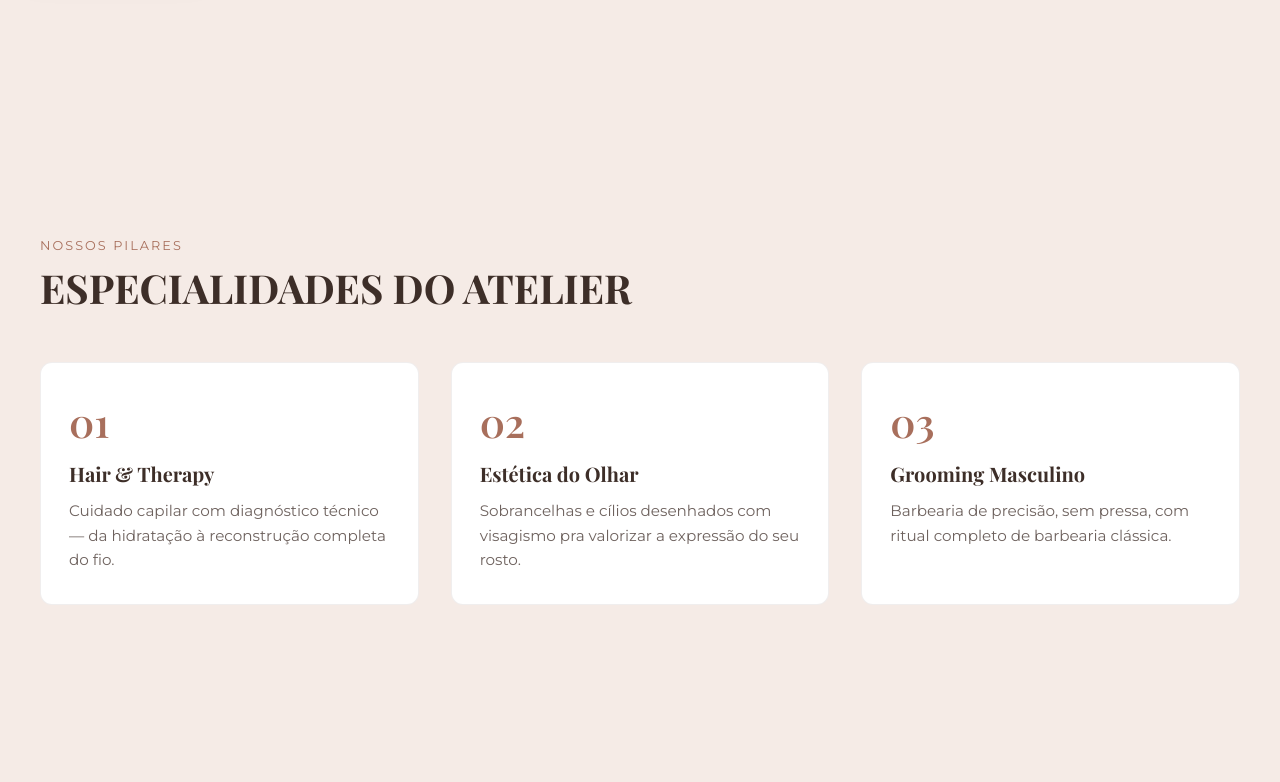
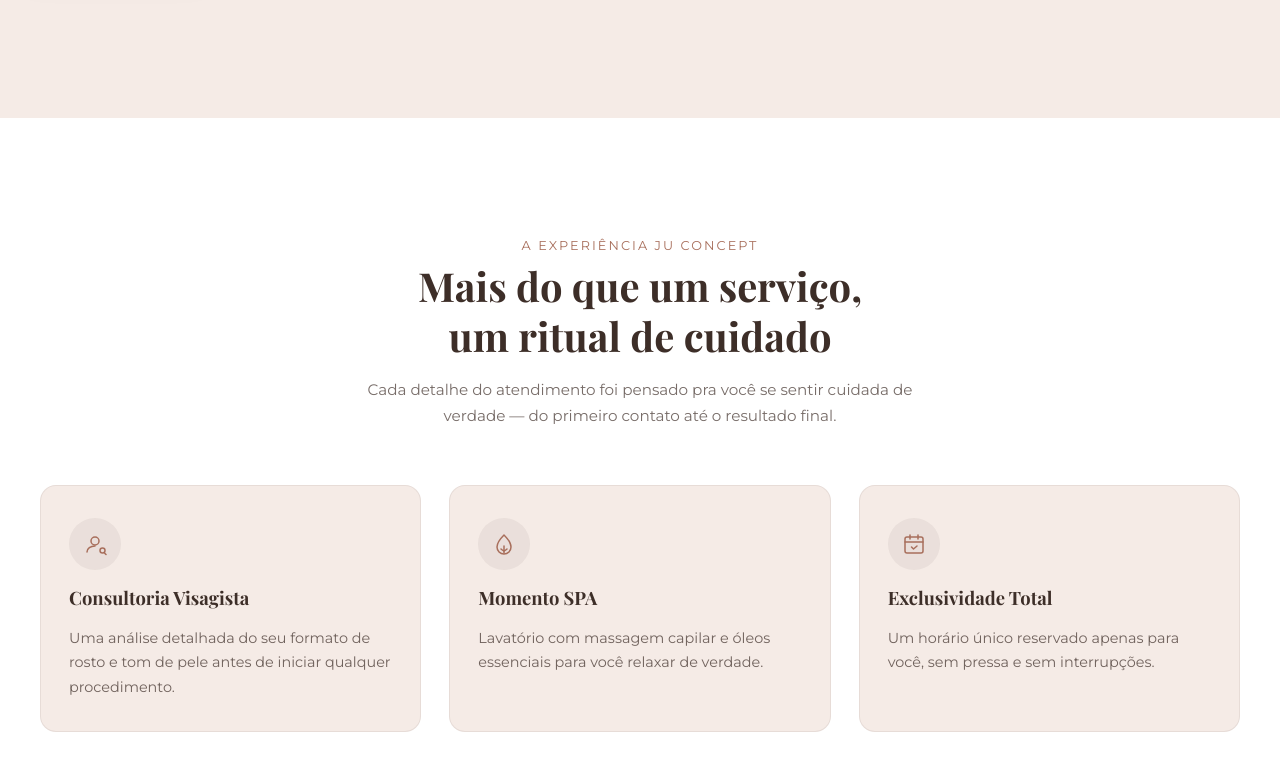
Before and after one commit to adlercarvalho89-cyber/Ju-Concept-Atelier-de-Beleza, a React (Vite) app: page / in a window 1280 px wide. Shown: the part 1558-2340 px from the top of the page. Built offline with nearby package versions, Linux system fonts and the light colour scheme.

Commit message:
feat(experiencia): cria secao de ritual de atendimento com cards animados

```diff
--- a/src/App.jsx
+++ b/src/App.jsx
@@ -1,27 +1,7 @@
-/**
- * src/App.jsx
- * --------------------------------------------------------------
- * Montador da página pública. A ordem aqui É o funil de conversão:
- *
- * 1. Navbar         — fixa, sempre visível
- * 2. Hero           — impacto visual e desejo imediato
- * 3. QuemCuida      — quem é a profissional (Know + Trust antes do preço)
- * 4. Experiencia    — o ritual de atendimento (justifica o preço premium)
- * 5. Pilares        — categorias de serviço com galeria de fotos
- * 6. Depoimentos    — prova social de clientes reais
- * 7. MenuServicos   — tabela de preços + botão de adicionar ao carrinho
- * 8. FAQ            — quebra as últimas objeções antes do clique final
- * 9. Checkout       — resumo do combo + link WhatsApp
- * 10. Footer        — horários, endereço e mapa
- *
- * Transformacoes.jsx existe mas foi removida a pedido da Juliana.
- * O arquivo foi mantido no repositório — caso ela mude de ideia,
- * é só descomentar a linha abaixo.
- */
-
 import Navbar from './components/layout/Navbar';
 import Hero from './components/sections/Hero';
 import QuemCuida from './components/sections/QuemCuida';
+import Experiencia from './components/sections/Experiencia';
 // import Transformacoes from './components/sections/Transformacoes'; // removida por ora
 import Pilares from './components/sections/Pilares';
 import MenuServicos from './components/sections/MenuServicos';
@@ -34,6 +14,7 @@ function App() {
       <Navbar />
       <Hero />
       <QuemCuida />
+      <Experiencia />
       <Pilares />
       <MenuServicos />
       <CheckoutWhatsapp />
--- /dev/null
+++ b/src/components/sections/Experiencia.css
@@ -0,0 +1,62 @@
+.experiencia {
+  padding: 80px 20px;
+  background: var(--color-white);
+}
+
+.experiencia__inner {
+  max-width: var(--max-width);
+  margin: 0 auto;
+}
+
+
+.experiencia__header {
+  text-align: center;
+  max-width: 560px;
+  margin: 0 auto 56px;
+}
+
+.experiencia__eyebrow {
+  font-family: var(--font-body);
+  font-size: 0.8rem;
+  letter-spacing: 0.16em;
+  text-transform: uppercase;
+  color: var(--color-accent);
+  margin: 0 0 8px;
+}
+
+.experiencia__title {
+  font-family: var(--font-display);
+  font-size: 1.75rem;
+  color: var(--color-text);
+  margin: 0 0 16px;
+  line-height: 1.25;
+}
+
+.experiencia__subtitulo {
+  font-family: var(--font-body);
+  font-size: 0.95rem;
+  line-height: 1.7;
+  color: rgba(var(--color-text-rgb), 0.7);
+  margin: 0;
+}
+
+.experiencia__grid {
+  display: grid;
+  grid-template-columns: 1fr;
+  gap: 20px;
+}
+
+@media (min-width: 1024px) {
+  .experiencia {
+    padding: 120px 40px;
+  }
+
+  .experiencia__title {
+    font-size: 2.5rem;
+  }
+
+  .experiencia__grid {
+    grid-template-columns: repeat(3, 1fr);
+    gap: 28px;
+  }
+}
--- /dev/null
+++ b/src/components/sections/Experiencia.jsx
@@ -0,0 +1,53 @@
+import ExperienciaCard from '../ui/ExperienciaCard';
+import './Experiencia.css';
+
+const EXPERIENCIAS = [
+  {
+    id: 'visagismo',
+    icone: 'visagismo',
+    titulo: 'Consultoria Visagista',
+    descricao:
+      'Uma análise detalhada do seu formato de rosto e tom de pele antes de iniciar qualquer procedimento.',
+  },
+  {
+    id: 'spa',
+    icone: 'spa',
+    titulo: 'Momento SPA',
+    descricao:
+      'Lavatório com massagem capilar e óleos essenciais para você relaxar de verdade.',
+  },
+  {
+    id: 'exclusividade',
+    icone: 'exclusividade',
+    titulo: 'Exclusividade Total',
+    descricao:
+      'Um horário único reservado apenas para você, sem pressa e sem interrupções.',
+  },
+];
+
+function Experiencia() {
+  return (
+    <section id="experiencia" className="experiencia">
+      <div className="experiencia__inner">
+        <div className="experiencia__header">
+          <p className="experiencia__eyebrow">A Experiência Ju Concept</p>
+          <h2 className="experiencia__title">
+            Mais do que um serviço,<br />um ritual de cuidado
+          </h2>
+          <p className="experiencia__subtitulo">
+            Cada detalhe do atendimento foi pensado pra você se sentir cuidada
+            de verdade — do primeiro contato até o resultado final.
+          </p>
+        </div>
+
+        <div className="experiencia__grid">
+          {EXPERIENCIAS.map((item, index) => (
+            <ExperienciaCard key={item.id} item={item} index={index} />
+          ))}
+        </div>
+      </div>
+    </section>
+  );
+}
+
+export default Experiencia;
--- /dev/null
+++ b/src/components/ui/ExperienciaCard.css
@@ -0,0 +1,69 @@
+.exp-card {
+  display: flex;
+  flex-direction: column;
+  align-items: flex-start;
+  gap: 16px;
+  padding: 32px 28px;
+  background: var(--color-bg);
+  border: 1px solid rgba(var(--color-text-rgb), 0.08);
+  border-radius: 16px;
+  transition: var(--transition-base);
+
+  opacity: 0;
+  transform: translateY(24px);
+}
+
+.exp-card--visible {
+  opacity: 1;
+  transform: translateY(0);
+}
+
+.exp-card:hover {
+  border-color: var(--color-accent);
+  transform: translateY(-4px);
+}
+
+.exp-card__icone-wrapper {
+  width: 52px;
+  height: 52px;
+  border-radius: 50%;
+  background: rgba(var(--color-text-rgb), 0.06);
+  display: flex;
+  align-items: center;
+  justify-content: center;
+  color: var(--color-accent);
+  flex-shrink: 0;
+}
+
+.exp-card__icone-wrapper svg {
+  width: 24px;
+  height: 24px;
+}
+
+.exp-card__titulo {
+  font-family: var(--font-display);
+  font-size: 1.15rem;
+  color: var(--color-text);
+  margin: 0;
+  line-height: 1.3;
+}
+
+.exp-card__descricao {
+  font-family: var(--font-body);
+  font-size: 0.9rem;
+  line-height: 1.7;
+  color: rgba(var(--color-text-rgb), 0.72);
+  margin: 0;
+}
+
+@media (prefers-reduced-motion: reduce) {
+  .exp-card {
+    transition: none;
+    opacity: 1;
+    transform: none;
+  }
+
+  .exp-card:hover {
+    transform: none;
+  }
+}
--- /dev/null
+++ b/src/components/ui/ExperienciaCard.jsx
@@ -0,0 +1,48 @@
+import { useFadeInOnScroll } from '../../hooks/useFadeInOnScroll';
+import './ExperienciaCard.css';
+
+const ICONES = {
+  visagismo: (
+    <svg viewBox="0 0 24 24" fill="none" stroke="currentColor" strokeWidth="1.5" strokeLinecap="round" strokeLinejoin="round" aria-hidden="true">
+      <circle cx="12" cy="9" r="4" />
+      <path d="M4 20c0-3.5 3.6-6 8-6" />
+      <circle cx="19.5" cy="18.5" r="2.5" />
+      <path d="M21.5 21l1.5 1.5" />
+    </svg>
+  ),
+  spa: (
+    <svg viewBox="0 0 24 24" fill="none" stroke="currentColor" strokeWidth="1.5" strokeLinecap="round" strokeLinejoin="round" aria-hidden="true">
+      <path d="M12 3C12 3 5 10 5 15a7 7 0 0 0 14 0c0-5-7-12-7-12z" />
+      <path d="M12 21v-7" />
+      <path d="M9 17c1 1 3 2 3 2s2-1 3-2" />
+    </svg>
+  ),
+  exclusividade: (
+    <svg viewBox="0 0 24 24" fill="none" stroke="currentColor" strokeWidth="1.5" strokeLinecap="round" strokeLinejoin="round" aria-hidden="true">
+      <rect x="3" y="5" width="18" height="16" rx="2" />
+      <path d="M3 10h18" />
+      <path d="M8 3v4M16 3v4" />
+      <path d="M9.5 15l2 2 3.5-3" />
+    </svg>
+  ),
+};
+
+function ExperienciaCard({ item, index }) {
+  const [ref, isVisible] = useFadeInOnScroll();
+
+  return (
+    <article
+      ref={ref}
+      className={`exp-card ${isVisible ? 'exp-card--visible' : ''}`}
+      style={{ transitionDelay: `${index * 0.15}s` }}
+    >
+      <div className="exp-card__icone-wrapper" aria-hidden="true">
+        {ICONES[item.icone]}
+      </div>
+      <h3 className="exp-card__titulo">{item.titulo}</h3>
+      <p className="exp-card__descricao">{item.descricao}</p>
+    </article>
+  );
+}
+
+export default ExperienciaCard;
```
